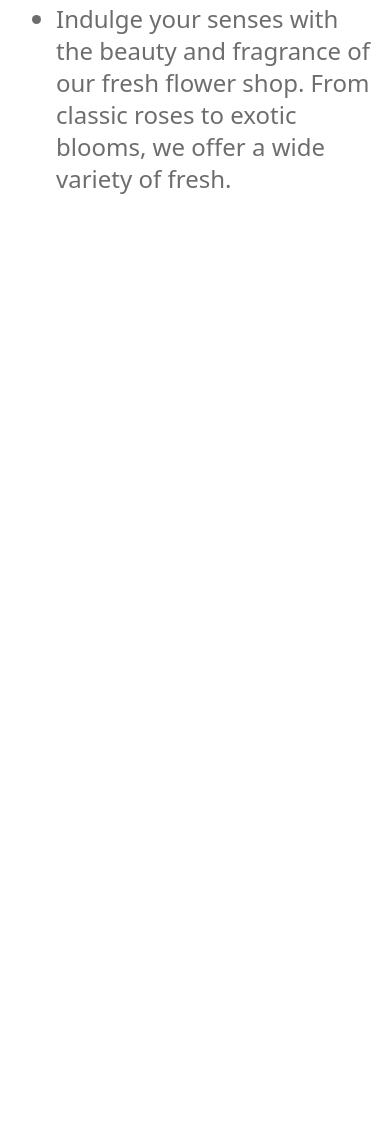
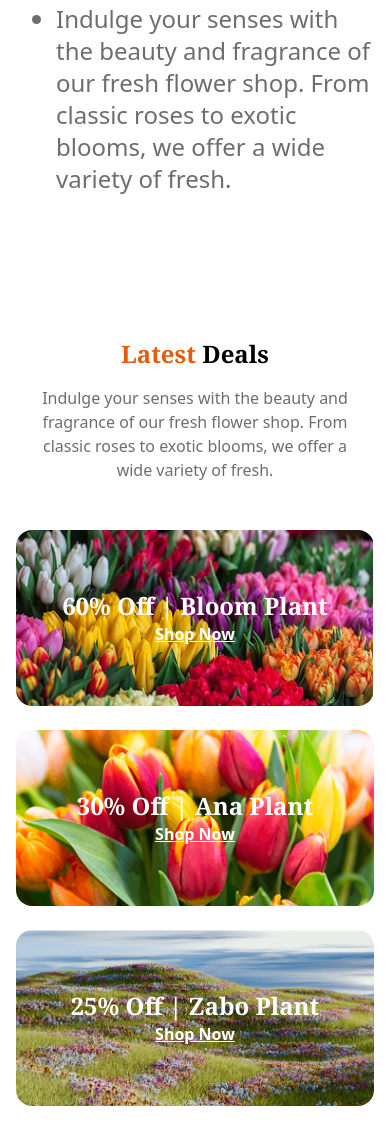
Before and after one commit to AmirDihan/B12A02-Responsive-Flowers, a plain HTML site: page index.html in a window 390 px wide. Shown: the part 3516-4660 px from the top of the page. Before the commit the page ends 3854 px from the top, so only its background shows below. Drawn offline with nearby package versions, Linux system fonts and the light colour scheme.

Commit message:
Latest Deals Section comleted with responsiveness

```diff
--- a/index.html
+++ b/index.html
@@ -264,6 +264,71 @@
           </div>
         </div>
       </section>
+      <section class="max-w-[1140px] mx-4 md:mx-auto mb-10 md:mb-[120px]">
+        <h3 class="text-center mb-4 font-bold text-2xl md:text-5xl font-serif">
+          <span class="text-[#E95A08]">Latest</span> Deals
+        </h3>
+        <p class="text-center px-3 md:px-65 text-[#00000092] mb-12 md:mb-28">
+          Indulge your senses with the beauty and fragrance of our fresh flower
+          shop. From classic roses to exotic blooms, we offer a wide variety of
+          fresh.
+        </p>
+        <div
+          class="image-container grid grid-cols-1 md:grid-cols-3 md:gap-x-7 gap-y-6"
+        >
+          <div
+            class="w-full bg-no-repeat bg-cover order-0 rounded-2xl"
+            style="background-image: url(./assets/deal-bloom.png)"
+          >
+            <div class="py-15 px-10">
+              <p
+                class="text-[#FFFFFF] text-center text-2xl font-bold font-serif"
+              >
+                60% Off | Bloom Plant
+              </p>
+              <a
+                class="block text-[#FFFFFF] text-center font-semibold underline"
+                href=""
+                >Shop Now</a
+              >
+            </div>
+          </div>
+          <div
+            class="w-full bg-no-repeat bg-cover order-3 md:order-2 md:col-span-2 md:row-span-2 rounded-2xl md:rounded-3xl"
+            style="background-image: url(./assets/deal-zabo.png)"
+          >
+            <div class="py-15 md:py-32 px-10 md:pt-43 md:">
+              <p
+                class="text-[#FFFFFF] text-center text-2xl md:text-4xl font-bold font-serif"
+              >
+                25% Off | Zabo Plant
+              </p>
+              <a
+                class="block text-[#FFFFFF] text-center md:text-2xl font-semibold underline"
+                href=""
+                >Shop Now</a
+              >
+            </div>
+          </div>
+          <div
+            class="bg-no-repeat bg-cover order-2 md:order-3 rounded-2xl"
+            style="background-image: url(./assets/deal-ana.png)"
+          >
+            <div class="py-15 px-10">
+              <p
+                class="text-[#FFFFFF] text-center text-2xl font-bold font-serif"
+              >
+                30% Off | Ana Plant
+              </p>
+              <a
+                class="block text-[#FFFFFF] text-center font-semibold underline"
+                href=""
+                >Shop Now</a
+              >
+            </div>
+          </div>
+        </div>
+      </section>
     </main>
     <footer></footer>
   </body>
```
